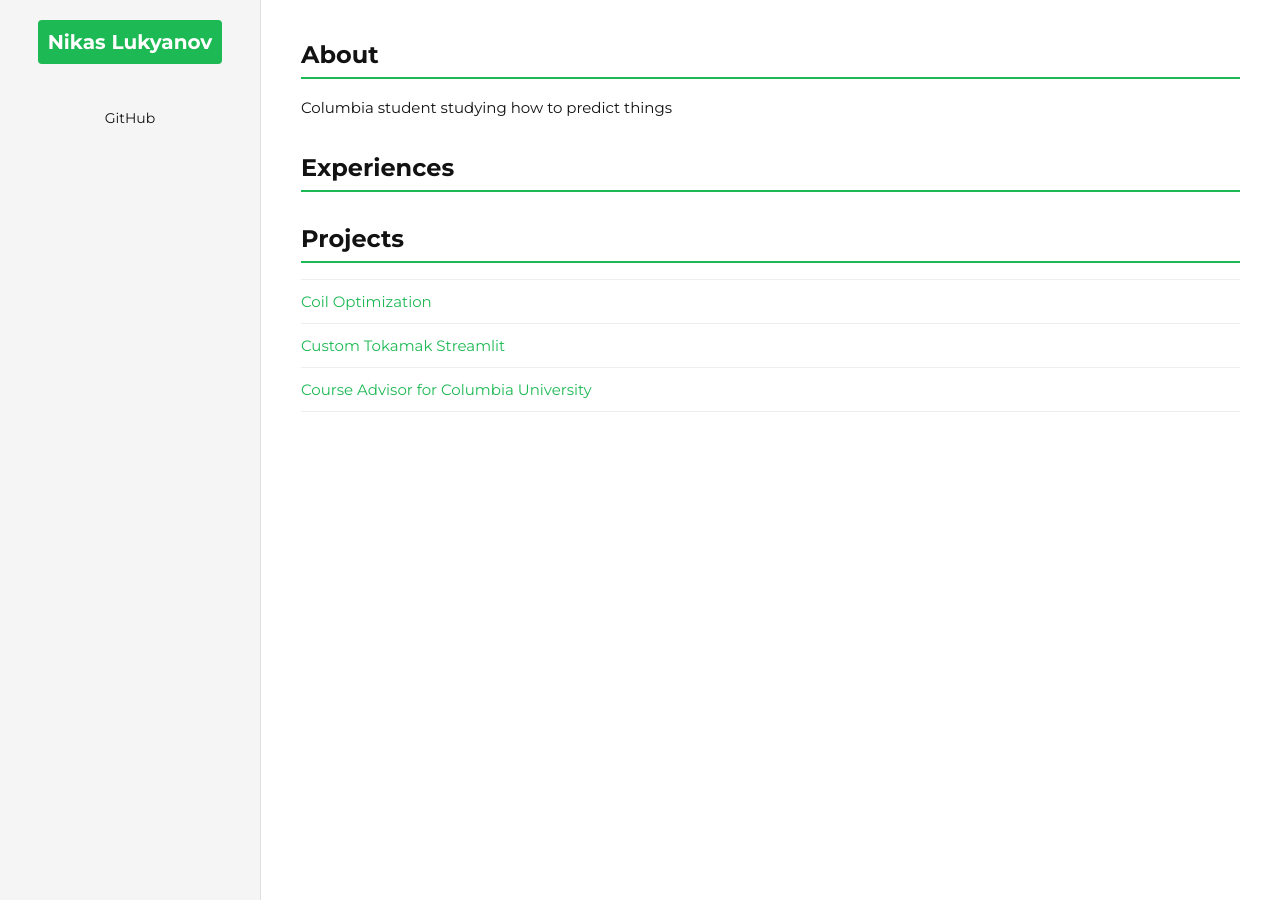
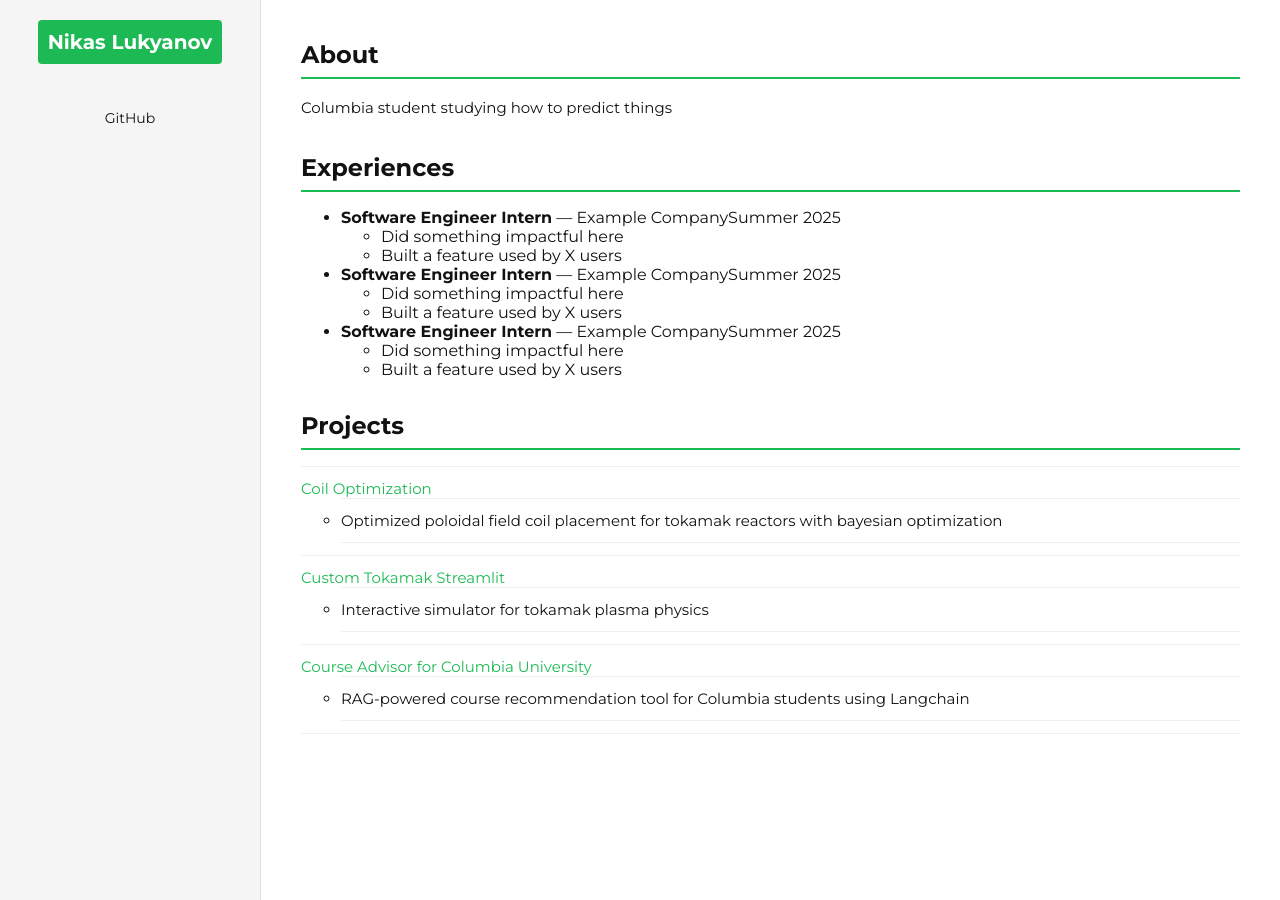
Before and after one commit to nikaslukyanov/nikaslukyanov.github.io, a Jekyll site: the page built from index.html, in a window 1280 px wide. Built offline with Jekyll 4.4.1, drawn with Linux system fonts in a browser that asks for light colours; the list of posts is cut into pages by our own code.

Commit message:
bullet points

```diff
--- /dev/null
+++ b/_data/experiences.yml
@@ -0,0 +1,20 @@
+- name: Example Company
+  role: Software Engineer Intern
+  dates: Summer 2025
+  bullets:
+    - Did something impactful here
+    - Built a feature used by X users
+
+- name: Example Company
+  role: Software Engineer Intern
+  dates: Summer 2025
+  bullets:
+    - Did something impactful here
+    - Built a feature used by X users
+
+- name: Example Company
+  role: Software Engineer Intern
+  dates: Summer 2025
+  bullets:
+    - Did something impactful here
+    - Built a feature used by X users
--- /dev/null
+++ b/_data/projects.yml
@@ -0,0 +1,14 @@
+- name: Coil Optimization
+  url: https://github.com/jeremslm/PF_location_optimization
+  bullets:
+    - Optimized poloidal field coil placement for tokamak reactors with bayesian optimization
+
+- name: Custom Tokamak Streamlit
+  url: https://github.com/nikaslukyanov/Interactive-Tokamak-Simulator
+  bullets:
+    - Interactive simulator for tokamak plasma physics
+
+- name: Course Advisor for Columbia University
+  url: https://github.com/Oren-H/AI-Advisor
+  bullets:
+    - RAG-powered course recommendation tool for Columbia students using Langchain
--- a/index.html
+++ b/index.html
@@ -7,11 +7,33 @@ title: Nikas Lukyanov
 <p>{{ site.about }}</p>
 
 <div class="section-header">Experiences</div>
-
+<ul class="exp-list">
+  {% for exp in site.data.experiences %}
+  <li>
+    <strong>{{ exp.role }}</strong> — {{ exp.name }}<span class="date">{{ exp.dates }}</span>
+    {% if exp.bullets %}
+    <ul>
+      {% for bullet in exp.bullets %}
+      <li>{{ bullet }}</li>
+      {% endfor %}
+    </ul>
+    {% endif %}
+  </li>
+  {% endfor %}
+</ul>
 
 <div class="section-header">Projects</div>
 <ul class="project-list">
-  <li><a href="https://github.com/jeremslm/PF_location_optimization">Coil Optimization</a></li>
-  <li><a href="https://github.com/nikaslukyanov/Interactive-Tokamak-Simulator">Custom Tokamak Streamlit</a></li>
-  <li><a href="https://github.com/Oren-H/AI-Advisor">Course Advisor for Columbia University</a></li>
+  {% for project in site.data.projects %}
+  <li>
+    <a href="{{ project.url }}">{{ project.name }}</a>
+    {% if project.bullets %}
+    <ul>
+      {% for bullet in project.bullets %}
+      <li>{{ bullet }}</li>
+      {% endfor %}
+    </ul>
+    {% endif %}
+  </li>
+  {% endfor %}
 </ul>
```
